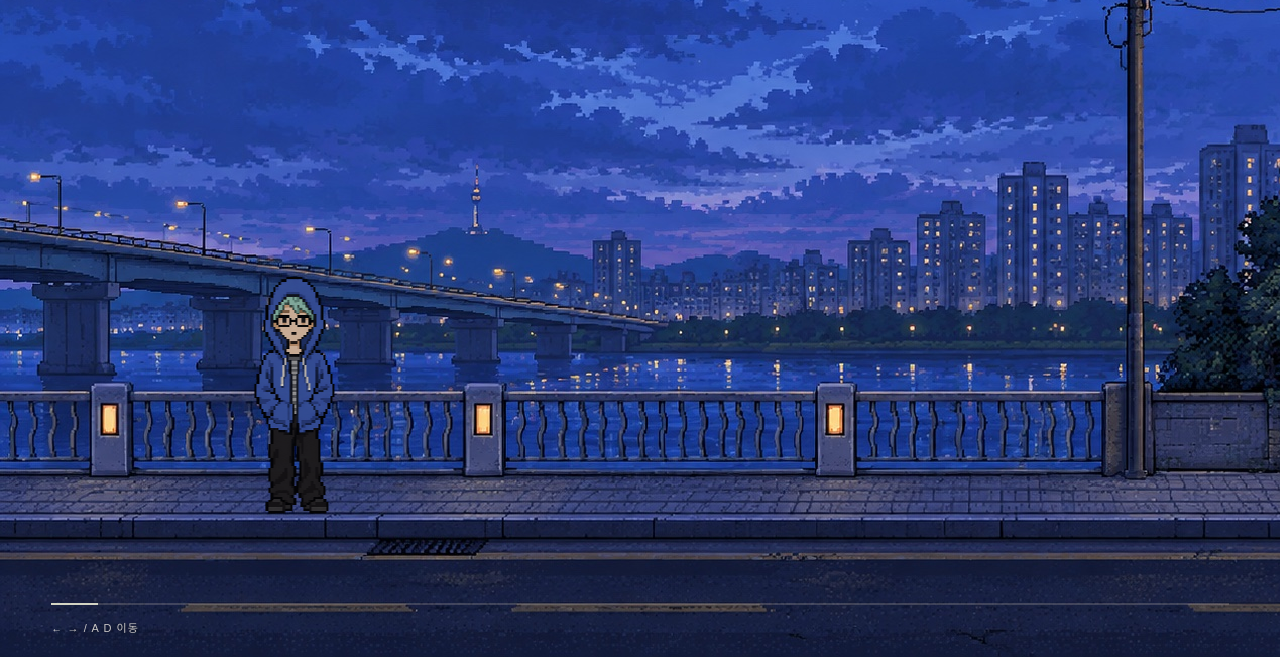
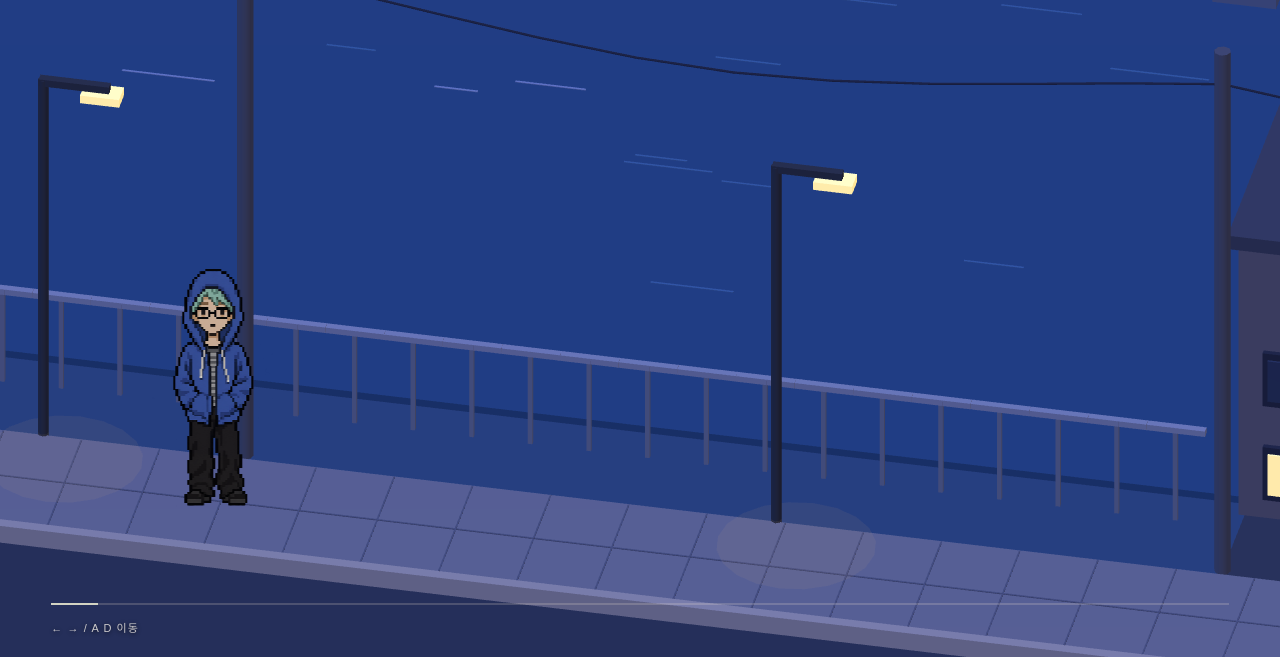
Before and after one commit to Wanseo/neon, a website built with Vite: page index.html in a window 1280 px wide. Shown: the part 143-800 px from the top of the page. Built offline with nearby package versions, Linux system fonts and the light colour scheme.

Commit message:
Build real 3D streets and architecture while preserving pixel character

```diff
--- a/package.json
+++ b/package.json
@@ -9,7 +9,11 @@
     "preview": "vite preview"
   },
   "devDependencies": {
+    "@types/three": "^0.186.0",
     "typescript": "~6.0.2",
     "vite": "^8.3.0"
+  },
+  "dependencies": {
+    "three": "^0.186.1"
   }
 }
--- a/src/main.ts
+++ b/src/main.ts
@@ -1,4 +1,5 @@
 import './style.css'
+import { createStreet3D } from './street-3d'
 import characterUrl from './assets/mint-hoodie-character.png'
 import walkingUrl from './assets/mint-hoodie-walk.png'
 import bridgeUrl from './assets/route-bridge.jpg'
@@ -48,6 +49,11 @@ const touch = document.createElement('div')
 touch.className = 'touch-controls'
 touch.innerHTML = '<button type="button" data-key="ArrowLeft" aria-label="왼쪽으로 이동">←</button><button type="button" data-key="ArrowRight" aria-label="오른쪽으로 이동">→</button>'
 app.append(world, character, heading, progress, hint, touch)
+let street3D: ReturnType<typeof createStreet3D> | undefined
+try {
+  street3D = createStreet3D(app)
+  app.classList.add('has-3d-street')
+} catch { /* Keep the illustrated route available without WebGL. */ }
 
 const held = new Set<string>()
 const reducedMotion = matchMedia('(prefers-reduced-motion: reduce)')
@@ -58,8 +64,11 @@ const direction = () => Number(held.has('ArrowRight') || held.has('KeyD')) - Num
 function paint(walking = false) {
   const camera = Math.max(0, Math.min(worldWidth - innerWidth, x - innerWidth * .45))
   const bounce = walking && !reducedMotion.matches ? -Math.abs(Math.sin(stepTime * 12)) * 2 : 0
+  const projected = street3D?.render(x, camera, sectionWidth, worldWidth)
+  const screenX = projected ? Math.max(characterWidth / 2 + 20, Math.min(innerWidth - characterWidth / 2 - 20, projected.x)) : x - camera
+  if (projected) character.style.bottom = `${innerHeight - projected.y - 8}px`
   world.style.transform = `translate3d(${-camera}px, 0, 0)`
-  character.style.transform = `translate3d(${x - camera - characterWidth / 2}px, ${bounce}px, 0) scaleX(${facing})`
+  character.style.transform = `translate3d(${screenX - characterWidth / 2}px, ${bounce}px, 0) scaleX(${facing})`
   character.classList.toggle('is-side', hasTurned && walkSheet.complete && walkSheet.naturalWidth > 0)
   const sprite = walking && !reducedMotion.matches ? [1, 2, 3, 2][Math.floor(stepTime * 8) % 4]! : 0
   if (sprite !== drawnSprite) {
--- /dev/null
+++ b/src/street-3d.ts
@@ -0,0 +1,178 @@
+import * as THREE from 'three'
+import { mergeGeometries } from 'three/addons/utils/BufferGeometryUtils.js'
+
+// Real geometry for the neighborhood; the pixel character remains a billboard.
+export function createStreet3D(host: HTMLElement) {
+  const renderer = new THREE.WebGLRenderer({ antialias: true, alpha: false })
+  renderer.setPixelRatio(Math.min(devicePixelRatio || 1, 1.5))
+  renderer.outputColorSpace = THREE.SRGBColorSpace
+  renderer.domElement.className = 'street-3d'
+  renderer.domElement.setAttribute('aria-hidden', 'true')
+  const scene = new THREE.Scene()
+  scene.background = new THREE.Color(0x263f80)
+  scene.fog = new THREE.FogExp2(0x263f80, .017)
+  const camera = new THREE.OrthographicCamera(-6, 6, 4, -4, .1, 160)
+  scene.add(new THREE.HemisphereLight(0x9aafff, 0x232335, 2))
+  const moon = new THREE.DirectionalLight(0xa6b5ff, 2)
+  moon.position.set(-8, 15, 9); scene.add(moon)
+  const warm = new THREE.DirectionalLight(0xffd1a0, .6)
+  warm.position.set(8, 4, 3); scene.add(warm)
+  const city = new THREE.Group(); scene.add(city)
+  const materials = new Map<number, THREE.MeshStandardMaterial>()
+  const material = (color: number) => {
+    if (!materials.has(color)) materials.set(color, new THREE.MeshStandardMaterial({ color, roughness: .95 }))
+    return materials.get(color)!
+  }
+  const lit = new THREE.MeshStandardMaterial({ color: 0xffd6a4, emissive: 0xffb15e, emissiveIntensity: 1.5 })
+  const cool = new THREE.MeshStandardMaterial({ color: 0x9dcff3, emissive: 0x598cc5, emissiveIntensity: 1.2 })
+  function box(x: number, y: number, z: number, w: number, h: number, d: number, color: number | THREE.Material, parent: THREE.Object3D = city) {
+    const mesh = new THREE.Mesh(new THREE.BoxGeometry(w, h, d), typeof color === 'number' ? material(color) : color)
+    mesh.position.set(x, y, z); parent.add(mesh); return mesh
+  }
+  function cylinder(x: number, y: number, z: number, radius: number, height: number, color: number) {
+    const mesh = new THREE.Mesh(new THREE.CylinderGeometry(radius, radius, height, 8), material(color))
+    mesh.position.set(x, y, z); city.add(mesh); return mesh
+  }
+  let seed = 53017
+  function random() { seed = (Math.imul(seed, 1664525) + 1013904223) >>> 0; return seed / 4294967296 }
+  function tree(x: number, z: number, size = 1) {
+    cylinder(x, 1.1 * size, z, .12 * size, 2.2 * size, 0x343532)
+    for (let i = 0; i < 4; i++) {
+      const leaf = new THREE.Mesh(new THREE.IcosahedronGeometry((.75 + random() * .3) * size, 0), material(i % 2 ? 0x28483f : 0x365849))
+      leaf.position.set(x + (random() - .5) * size, (2.1 + random() * .65) * size, z + (random() - .5) * size)
+      city.add(leaf)
+    }
+  }
+  function lamp(x: number) {
+    cylinder(x, 2.2, 3.25, .055, 4.4, 0x313844)
+    box(x + .32, 4.38, 3.25, .72, .08, .09, 0x313844)
+    box(x + .6, 4.29, 3.25, .4, .09, .24, lit)
+    // A flat warm pool on the paving, rather than many expensive point lights.
+    const pool = new THREE.Mesh(new THREE.CircleGeometry(.8, 20), new THREE.MeshBasicMaterial({ color: 0xd8ab77, transparent: true, opacity: .08, depthWrite: false }))
+    pool.rotation.x = -Math.PI / 2; pool.position.set(x + .3, .193, 3.7); city.add(pool)
+  }
+  function house(x: number, width: number, height: number, shop: boolean, residential: boolean) {
+    const palette = [0x55566c, 0x696571, 0x676374, 0x454c65, 0x6c6666]
+    const color = palette[Math.floor(random() * palette.length)]!
+    box(x, height / 2 + .19, .3, width, height, 3.8, color)
+    box(x, height + .25, .3, width + .18, .16, 4, 0x41465a)
+    const floors = Math.max(1, Math.floor(height / 1.2))
+    const cols = Math.max(2, Math.floor(width / .8))
+    for (let floor = 0; floor < floors; floor++) for (let column = 0; column < cols; column++) {
+      const wx = x - width / 2 + (column + .5) * width / cols
+      const wy = .75 + floor * 1.12
+      if (wy > height - .2) continue
+      box(wx, wy, 2.225, .43, .63, .06, 0x252c40)
+      box(wx, wy, 2.265, .32, .48, .025, random() > .45 ? lit : 0x2e3c58)
+      box(wx, wy, 2.29, .018, .49, .02, 0x51505a)
+    }
+    if (shop) {
+      box(x, .83, 2.28, width * .82, 1.16, .09, cool)
+      for (let i = -1; i <= 1; i++) box(x + i * width * .27, .83, 2.35, .045, 1.2, .07, 0x333c53)
+      box(x, 1.58, 2.4, width * .94, .24, .42, 0x476292)
+      for (let i = 0; i < 5; i++) box(x - width * .35 + i * width * .17, 1.58, 2.63, .13, .035, .02, paleSign)
+    } else {
+      box(x + width * .25, .9, 2.26, .52, 1.4, .07, 0x323a4e)
+      box(x + width * .25 + .16, .92, 2.32, .04, .04, .035, 0xc9bb92)
+    }
+    if (residential) {
+      box(x, .7, 2.8, width + .2, 1.05, .22, 0x767581)
+      box(x, 1.25, 2.8, width + .3, .12, .35, 0xaaa2a0)
+      box(x + width * .25, .7, 2.96, .78, 1.12, .07, 0x343b48)
+      for (let i = 0; i < 6; i++) box(x + width * .25 - .33 + i * .13, .7, 3.02, .035, 1.05, .03, 0x4d5662)
+      tree(x - width * .22, 1.5, .75)
+    }
+    if (random() > .5) box(x - width * .3, height - .1, 2.33, .48, .32, .16, 0x8a8d9b)
+  }
+  const paleSign = material(0xc7d4da)
+  let builtWidth = -1
+  function rebuild(total: number, section: number) {
+    while (city.children.length) {
+      const mesh = city.children[0] as THREE.Mesh
+      mesh.geometry?.dispose(); city.remove(mesh)
+    }
+    seed = 53017
+    box(total / 2, -.08, 7.2, total + 40, .16, 4.4, 0x30394f)
+    const bankStart = section * .65
+    box((total + bankStart) / 2, -.1, -4, total - bankStart, .2, 15, 0x353e51)
+    box(total / 2, .08, 4.1, total + 10, .18, 1.65, 0x7a7c8a)
+    box(total / 2, .1, 4.98, total + 10, .2, .12, 0xaaa3a0)
+    box(total / 2, .01, 7.3, total + 10, .04, .045, 0xc1ad6a)
+    for (let x = -5; x < total + 8; x += .8) box(x, .178, 4.1, .018, .008, 1.6, 0x5d6376)
+    for (let x = -5; x < total + 8; x += 3.2) box(x, .179, 4.1, 3.2, .008, .018, 0x5d6376)
+    // The river and bridge occupy the first district behind the walkable bank.
+    box(section * .25, -.1, -11, section * 1.5, .08, 25, 0x274e79)
+    for (let i = 0; i < 95; i++) {
+      box(-5 + random() * section * 1.3, -.045, -1 - random() * 22, .2 + random() * .8, .007, .025, i % 5 ? 0x436f9b : 0x8a9abd)
+    }
+    box(section * .2, 1.65, -8.5, section * 1.7, .3, 2.8, 0x6b7390)
+    for (let x = -8; x < section * .75; x += 3.8) {
+      box(x, .65, -8.5, .65, 1.7, 2.4, 0x65718b)
+      box(x, 1.92, -7.12, .045, .42, .045, 0xb1b3bb)
+    }
+    for (let x = -2; x < section * .62; x += .6) {
+      box(x, .72, 2.4, .045, 1.08, .045, 0x777f93)
+      box(x, 1.26, 2.4, .62, .065, .08, 0x939aad)
+    }
+    for (let x = -15; x < total + 18; x += 2.8) {
+      const height = 3 + random() * 6
+      box(x, height / 2, -19 - random() * 8, 2.2, height, 2, 0x35466e)
+    }
+    for (let x = section * .65; x < total; ) {
+      const width = 2.5 + random() * 1.7
+      const zone = Math.floor(x / section)
+      house(x + width / 2, width, zone >= 3 ? 2.8 + random() : 3.2 + random() * 2, zone === 1 || (zone === 2 && random() > .4), zone >= 3)
+      x += width + .3 + random() * .5
+    }
+    for (let x = 1; x < total; x += 7.5) { lamp(x); if (x > section * .7 && random() > .4) tree(x + 2.5, 2.9, .75) }
+    // Sagging wires are real curves stretching between utility poles.
+    for (let x = 3; x < total; x += 10) {
+      cylinder(x, 3.1, 2.95, .085, 6.2, 0x535969)
+      const curve = new THREE.CatmullRomCurve3([new THREE.Vector3(x, 5.8, 2.95), new THREE.Vector3(x + 5, 5.25, 2.95), new THREE.Vector3(x + 10, 5.8, 2.95)])
+      const cable = new THREE.Mesh(new THREE.TubeGeometry(curve, 10, .015, 3, false), material(0x20283c)); city.add(cable)
+    }
+    // Static architecture shares a small set of draw calls, even on long walks.
+    city.updateMatrixWorld(true)
+    const batches = new Map<THREE.Material, THREE.BufferGeometry[]>()
+    for (const child of [...city.children]) {
+      const mesh = child as THREE.Mesh<THREE.BufferGeometry, THREE.Material>
+      const geometry = mesh.geometry.clone().applyMatrix4(mesh.matrixWorld)
+      if (!batches.has(mesh.material)) batches.set(mesh.material, [])
+      batches.get(mesh.material)!.push(geometry)
+      mesh.geometry.dispose(); city.remove(mesh)
+    }
+    for (const [mat, geometries] of batches) {
+      const merged = mergeGeometries(geometries)
+      if (merged) city.add(new THREE.Mesh(merged, mat))
+      for (const geometry of geometries) geometry.dispose()
+    }
+  }
+  host.prepend(renderer.domElement)
+  const point = new THREE.Vector3()
+  function resize() {
+    renderer.setSize(innerWidth, innerHeight, false)
+    camera.left = -innerWidth / 200; camera.right = innerWidth / 200
+    camera.top = innerHeight / 200; camera.bottom = -innerHeight / 200
+    camera.updateProjectionMatrix()
+  }
+  resize(); window.addEventListener('resize', resize)
+  return {
+    render(playerX: number, cameraX: number, sectionPixels: number, totalPixels: number) {
+      const total = totalPixels / 100, section = sectionPixels / 100
+      if (Math.abs(total - builtWidth) > .01) { rebuild(total, section); builtWidth = total }
+      const center = (cameraX + innerWidth / 2) / 100
+      camera.position.set(center + 2.6, 8, 12)
+      camera.lookAt(center, 0, 0)
+      camera.updateMatrixWorld()
+      camera.top = innerHeight / 200; camera.bottom = -innerHeight / 200
+      camera.updateProjectionMatrix()
+      point.set(playerX / 100, .19, 4.2).project(camera)
+      const verticalShift = (innerHeight * .81 - (1 - point.y) / 2 * innerHeight) / 100
+      camera.top += verticalShift; camera.bottom += verticalShift
+      camera.updateProjectionMatrix()
+      renderer.render(scene, camera)
+      point.set(playerX / 100, .19, 4.2).project(camera)
+      return { x: (point.x + 1) / 2 * innerWidth, y: (1 - point.y) / 2 * innerHeight }
+    },
+  }
+}
--- a/src/style.css
+++ b/src/style.css
@@ -23,3 +23,5 @@ h1 { margin: 0; font-size: clamp(22px, 3vw, 34px); font-weight: 500; letter-spac
 .character-walk { display: none; width: 400%; max-width: none; height: 100%; image-rendering: pixelated; }
 .pixel-character.is-side .character-front { display: none; }
 .pixel-character.is-side .character-walk { display: block; }
+.street-3d { position: absolute; inset: 0; width: 100%; height: 100%; pointer-events: none; }
+.has-3d-street .street-world { visibility: hidden; }
```
Also changed, not shown: README.md, 1 other file.
